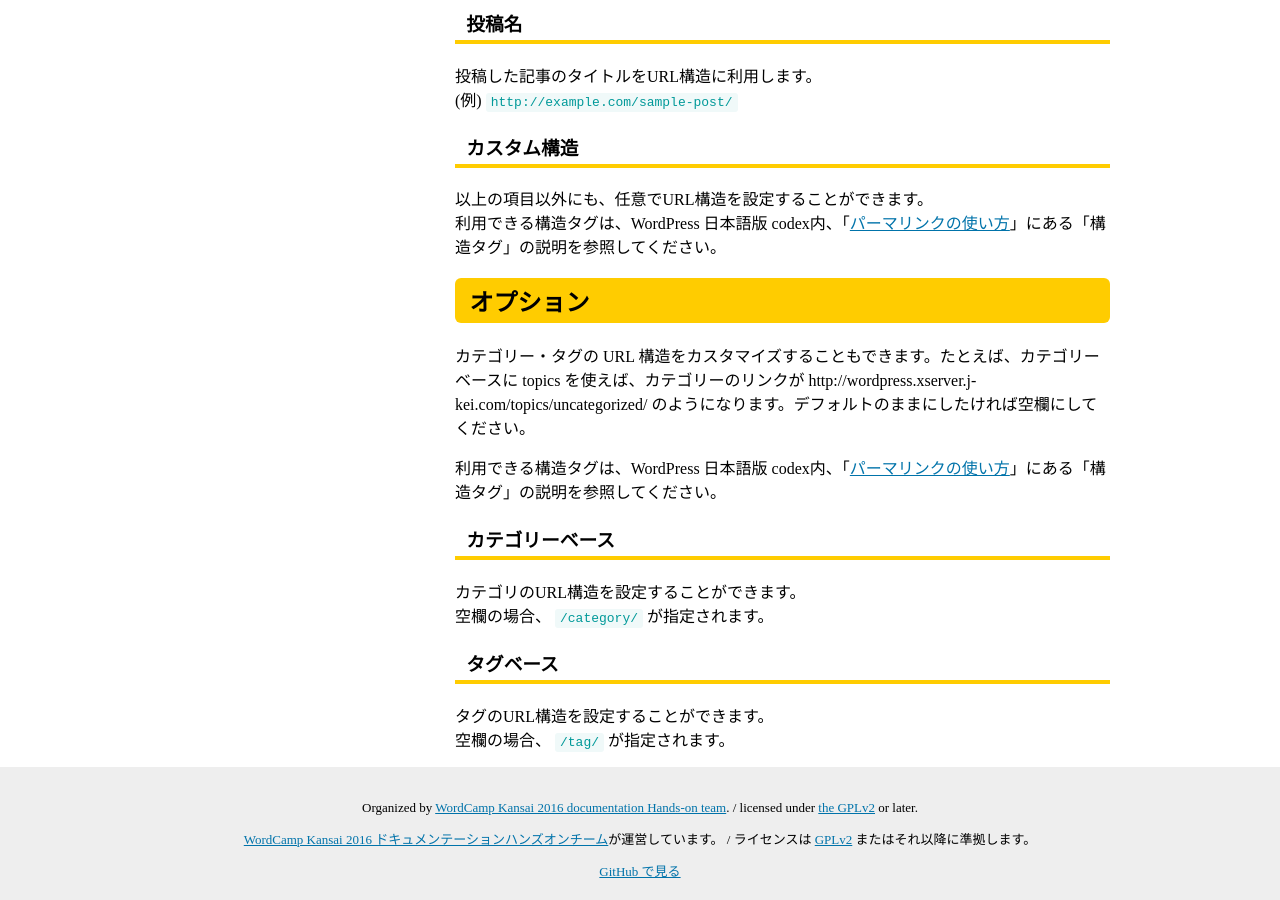
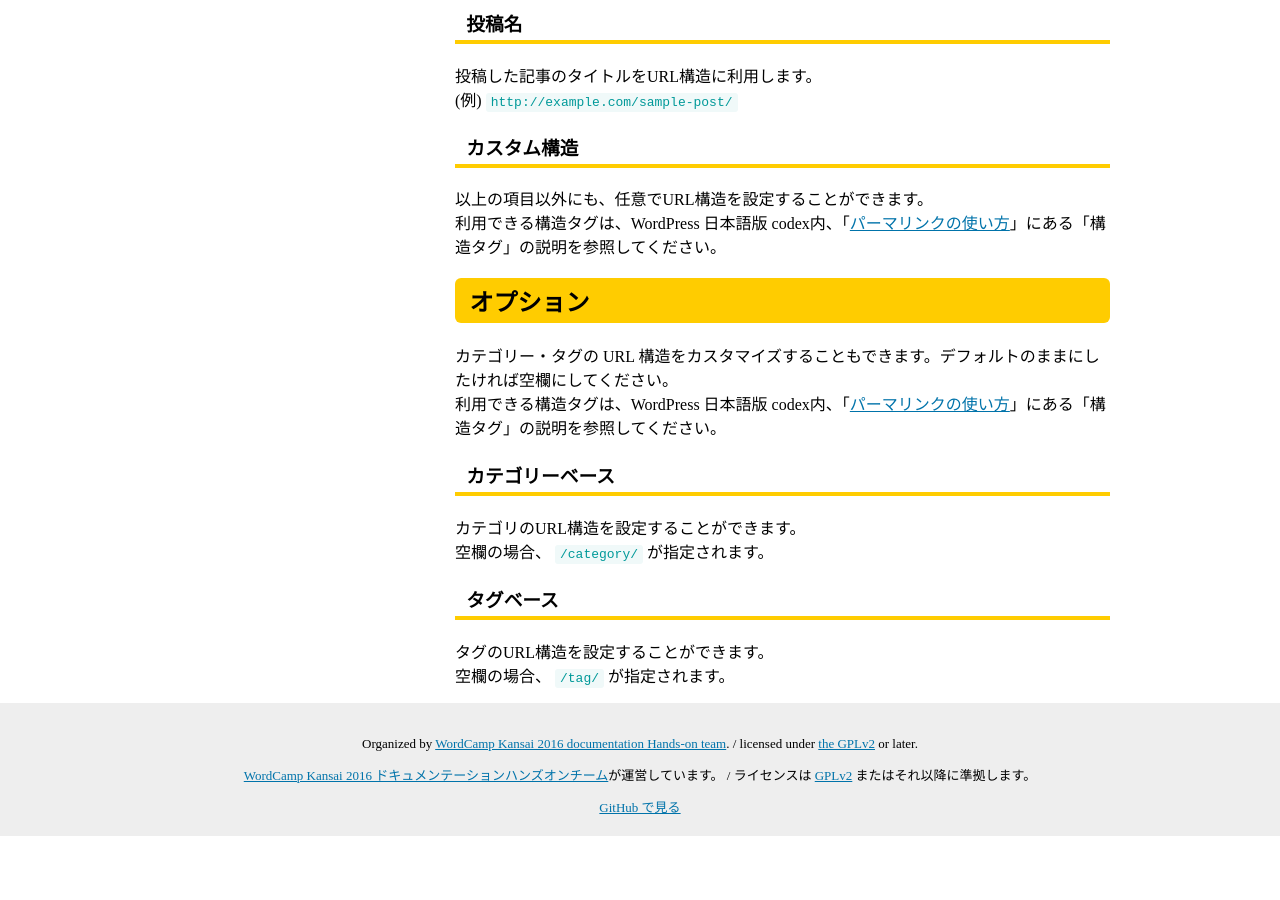
Before and after one commit to jawordpressorg/user-manual, a Jekyll site: the page built from 7_settei/index.md, in a window 1280 px wide and 900 px high, scrolled down 5531 px. Built offline with Jekyll 4.4.1, drawn with Linux system fonts in a browser that asks for light colours; nearby versions of some CDN libraries; a style sheet for code colours, icons or effects is not loaded; after the commit the page ends 6367 px from its top, so only the background shows below that.

Commit message:
「パーマリンクの設定」＞「オプション」設定の説明を修正

```diff
--- a/7_settei/index.md
+++ b/7_settei/index.md
@@ -133,8 +133,7 @@ title: 設定について
 
     ## オプション
 
-    カテゴリー・タグの URL 構造をカスタマイズすることもできます。たとえば、カテゴリーベースに topics を使えば、カテゴリーのリンクが http://wordpress.xserver.j-kei.com/topics/uncategorized/ のようになります。デフォルトのままにしたければ空欄にしてください。
-
+    カテゴリー・タグの URL 構造をカスタマイズすることもできます。デフォルトのままにしたければ空欄にしてください。
     利用できる構造タグは、WordPress 日本語版 codex内、「[パーマリンクの使い方](https://wpdocs.osdn.jp/%E3%83%91%E3%83%BC%E3%83%9E%E3%83%AA%E3%83%B3%E3%82%AF%E3%81%AE%E4%BD%BF%E3%81%84%E6%96%B9)」にある「構造タグ」の説明を参照してください。
 
     ### カテゴリーベース
```
